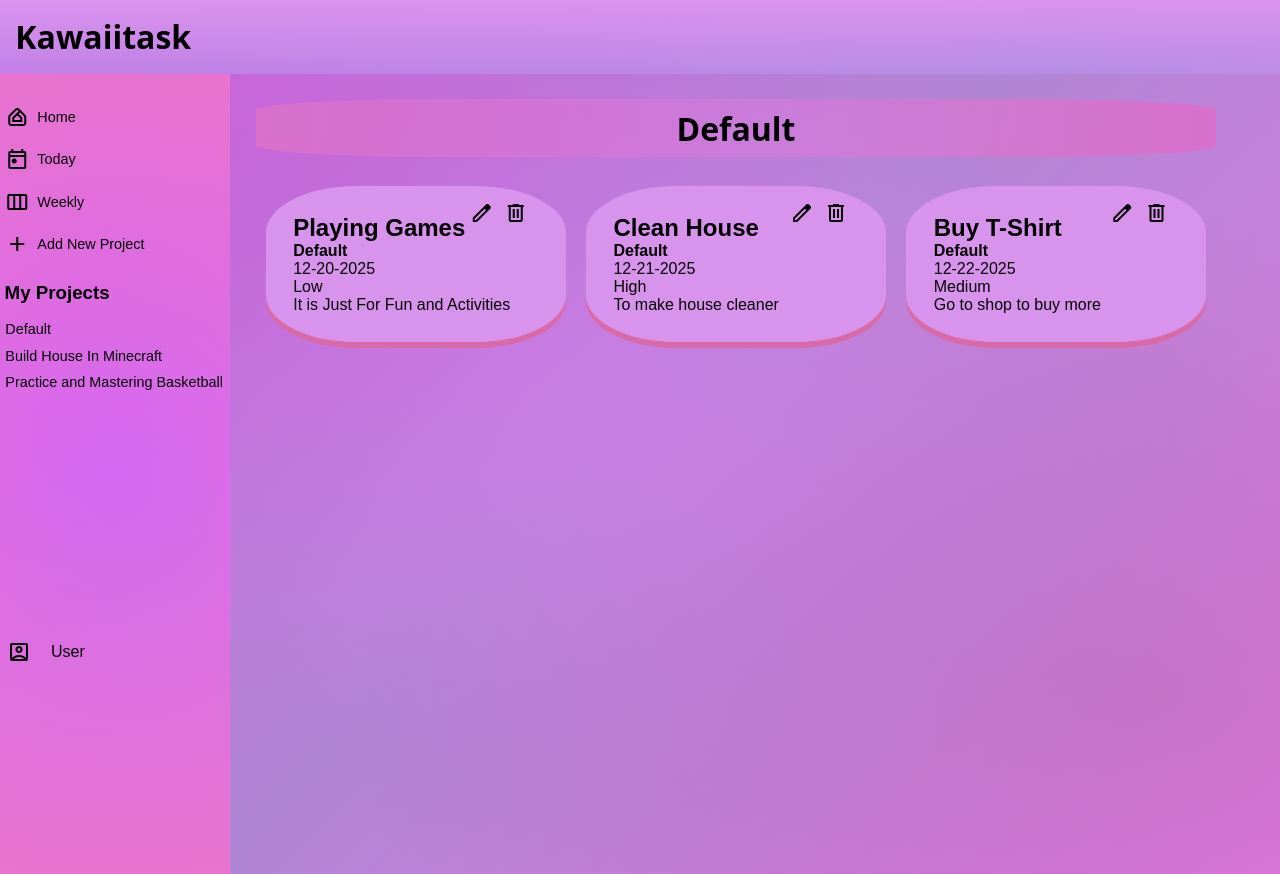
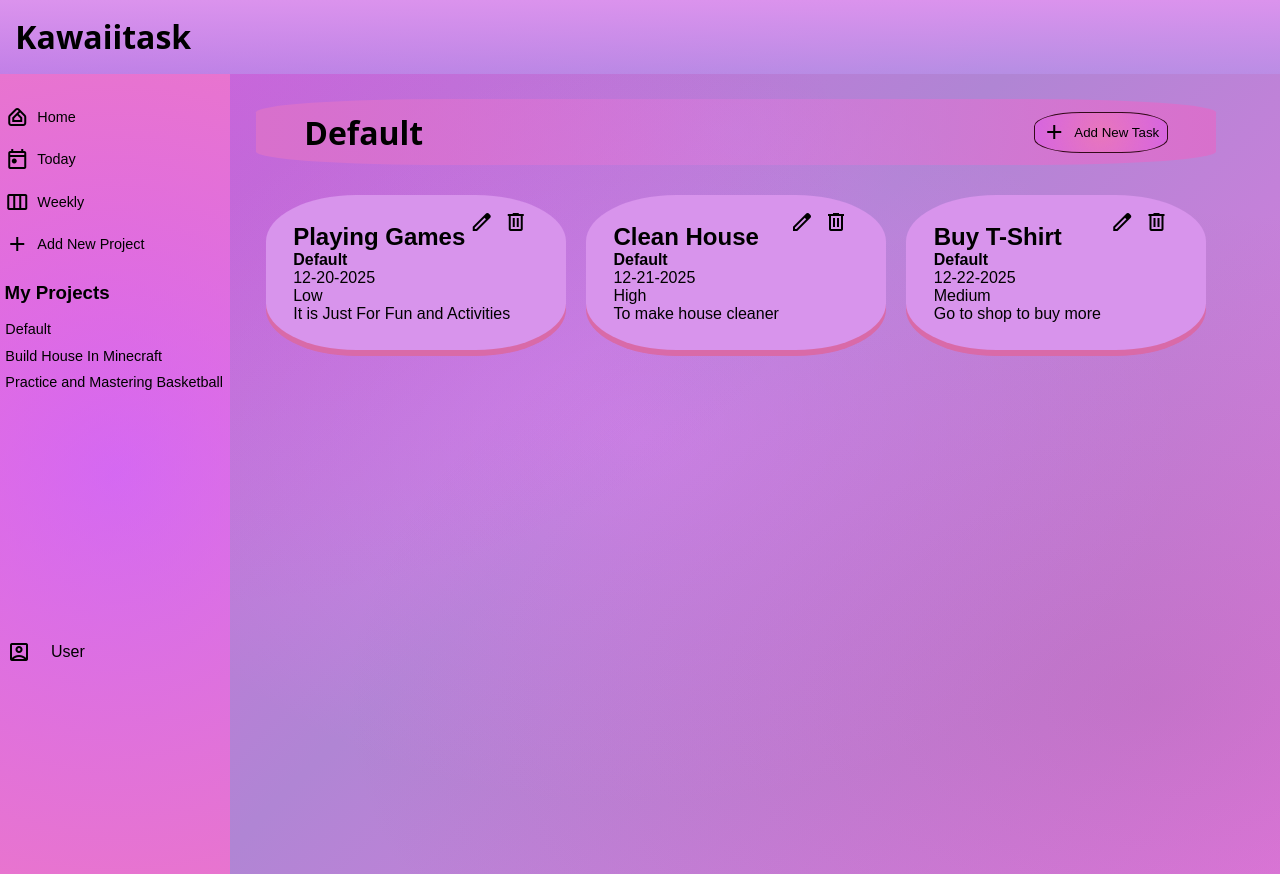
Before and after one commit to rayx3000/to-do-list, a website built with webpack: page src/index.html in a window 1280 px wide. Built offline with nearby package versions, Linux system fonts and the light colour scheme; a web font is replaced by a local one.

Commit message:
add new task button

```diff
--- a/src/index.html
+++ b/src/index.html
@@ -35,6 +35,7 @@
         <div class="main-content">
             <div class="project-title">
                 <h1>Default</h1>
+                <button class="add-task-btn"><span class="material-symbols-outlined">add</span><span>Add New Task</span></span></button>
             </div>
             <div class="to-do-list">
                 <div class="task">
--- a/src/style.css
+++ b/src/style.css
@@ -150,12 +150,47 @@ main{
     background: radial-gradient(circle, rgba(235, 124, 225, 0.32) 0%, rgba(216, 112, 204, 1) 100%);
     width: 75vw;
     text-align: center;
-    padding: 0.75%;
+    padding: 1.2%;
     border-radius: 20%;
+    display: flex;
+    align-items: center;
+    justify-content: space-around;
+    gap: 42vw;
 }
 
 .project-title h1{
     font-family: "Shizuru", system-ui;
+}
+
+.add-task-btn{
+    display: flex;
+    align-items: center;
+    justify-content: space-evenly;
+    gap: 8px;
+    padding: 0.78%;
+    border-radius: 35%;
+    border: 1px solid #330a19;
+    background: #ff8db7;
+    background: radial-gradient(circle, rgba(252, 121, 169, 0.5) 0%, rgba(214, 101, 224, 1) 100%);
+    transition:
+        transform 3.2s cubic-bezier(.2,.9,.2,1),
+        background-color 2.8s ease-in-out,
+        color 2.8s ease-in-out,
+        box-shadow 2.8s ease-in-out;
+    will-change: transform, background-color, color;
+    cursor: pointer;
+}
+
+.add-task-btn:hover{
+    background: #fc79a9;
+    background: radial-gradient(circle, rgba(252, 121, 169, 0.5) 0%, rgb(255, 143, 184) 100%);
+    box-shadow: rgba(78, 10, 58, 0.25) 0px 54px 55px, rgba(81, 37, 90, 0.12) 0px -12px 30px, rgba(51, 18, 88, 0.12) 0px 4px 6px, rgba(80, 58, 85, 0.17) 0px 12px 13px, rgba(90, 23, 54, 0.09) 0px -3px 5px;
+}
+
+.add-task-btn:active{
+    transform: scale(0.935);
+    background: #f0c2d7;
+    background: radial-gradient(circle, rgba(240, 194, 215, 0.5) 0%, rgba(255, 187, 244, 1) 100%);
 }
 
 .to-do-list{
```
